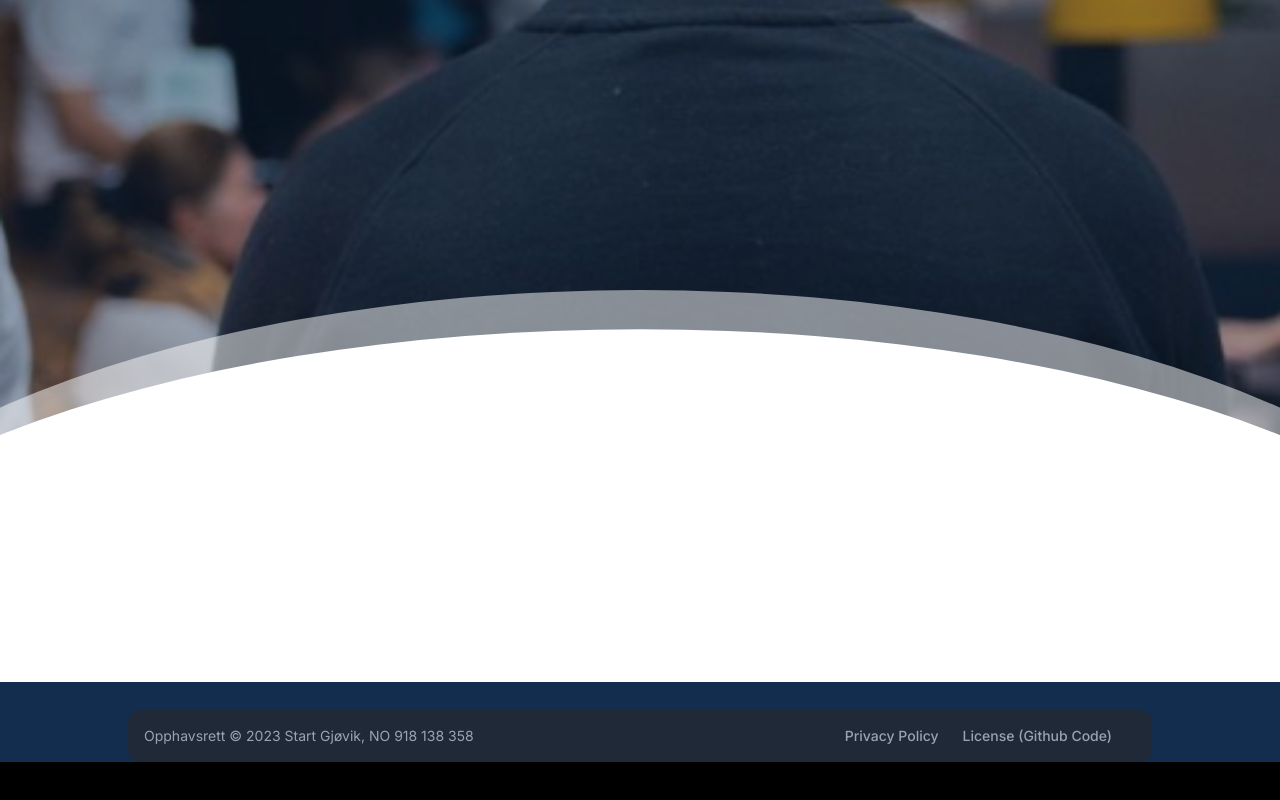
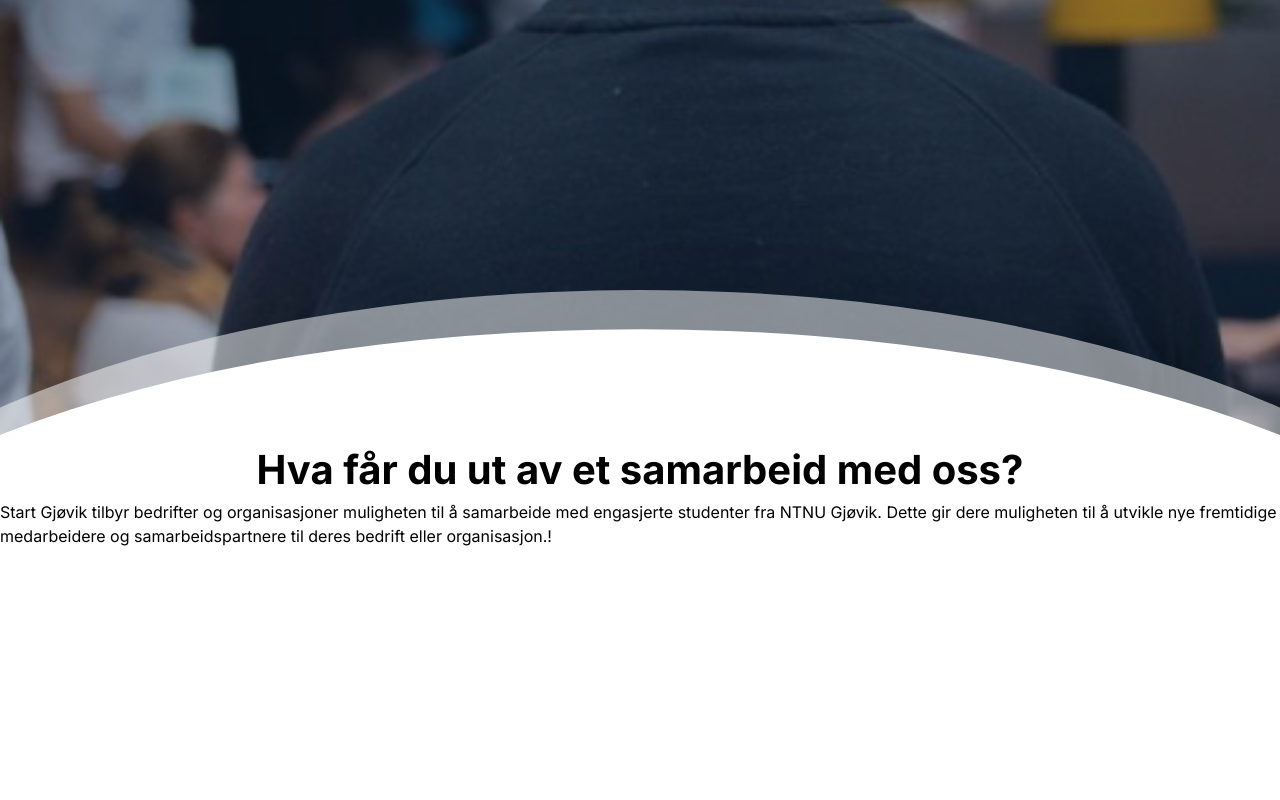
Before and after one commit to IT-Start-Gjovik/startgjovik_website, a Next.js app: page /for-bedrifter in a window 1280 px wide. Shown: the part 438-1238 px from the top of the page. Before the commit the page ends 1200 px from the top, so only its background shows below. Built offline with nearby package versions, Linux system fonts and the light colour scheme.

Commit message:
styling text

```diff
--- a/components/for-company/forCompanyHero.tsx
+++ b/components/for-company/forCompanyHero.tsx
@@ -4,8 +4,26 @@
 export default function ForCompanyHero() {
     return (
         <>
-            {/* Introduction */}
-            <Frontprop path="/images/for-company/Front.png" color="#ffffff" title="For bedrifter"/>
+            <div className="relative">
+                {/* Introduction */}
+                <Frontprop path="/images/for-company/Front.png" color="#ffffff" title="For bedrifter"/>
+                <div
+                className='w-full absolute bottom-0'
+                style={{
+                    height: '35%',
+                }}>
+                    <div className='flex flex-col lg:mt-[150px] mt-[110px] items-center h-[500px] bg-white'>
+                        <h1 className='text-black text-center font-bold text-[40px]'>
+                            Hva får du ut av et samarbeid med oss?
+                        </h1>
+                        <p className="text-black w-auto">
+                            Start Gjøvik tilbyr bedrifter og organisasjoner muligheten til å samarbeide
+                            med engasjerte studenter fra NTNU Gjøvik. Dette gir dere muligheten til å utvikle
+                            nye fremtidige medarbeidere og samarbeidspartnere til deres bedrift eller organisasjon.!
+                        </p>
+                    </div>
+            </div>
+            </div>
         </>
     )
 }
```
